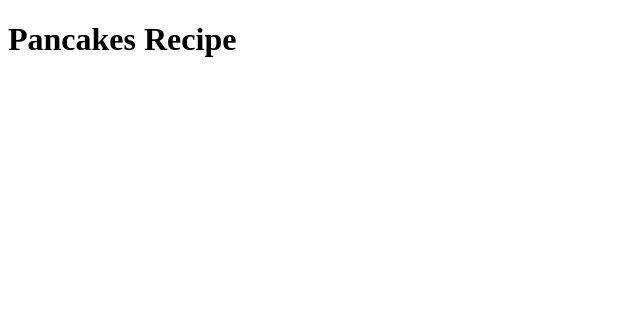
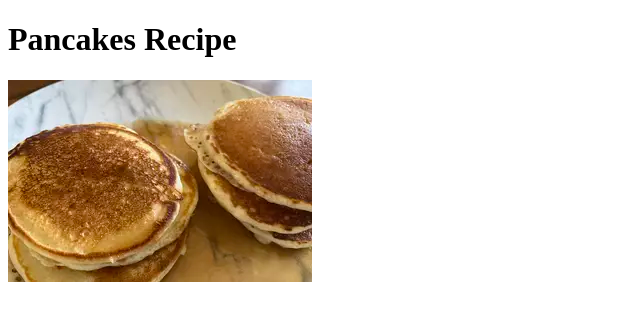
Before and after one commit to BeastWarsReboot/odin-recipes, a plain HTML site: page recipes/pancakes.html in a window 1280 px wide. Shown: the whole page, without its empty margins (0-640 px from the left). Drawn offline with Linux system fonts and the light colour scheme.

Commit message:
Add image to pancakes.html

```diff
--- a/recipes/pancakes.html
+++ b/recipes/pancakes.html
@@ -7,5 +7,7 @@
 
     <body>
         <h1>Pancakes Recipe</h1>
+        <img src="../images/pancakes.jpg" alt="Yum, Pancakes!">
+
     </body>
 </html>
```
Also changed, not shown: images/pancakes.jpg (added).
